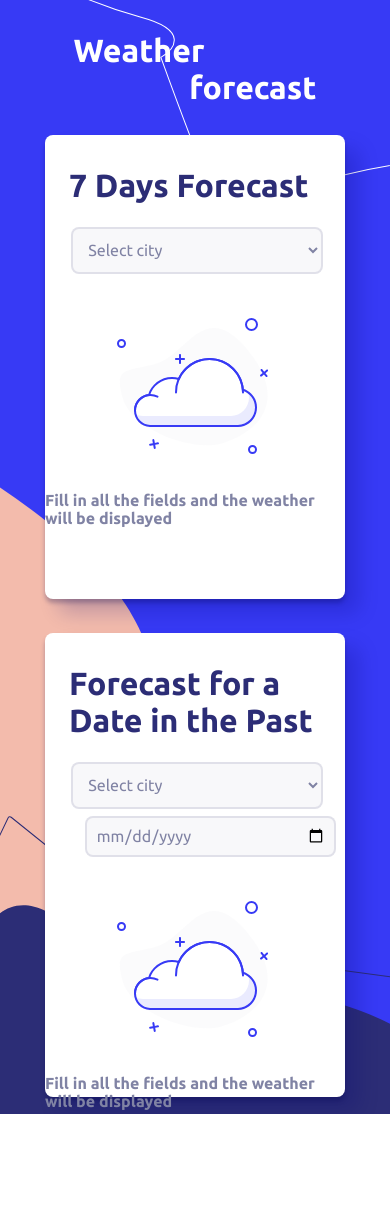
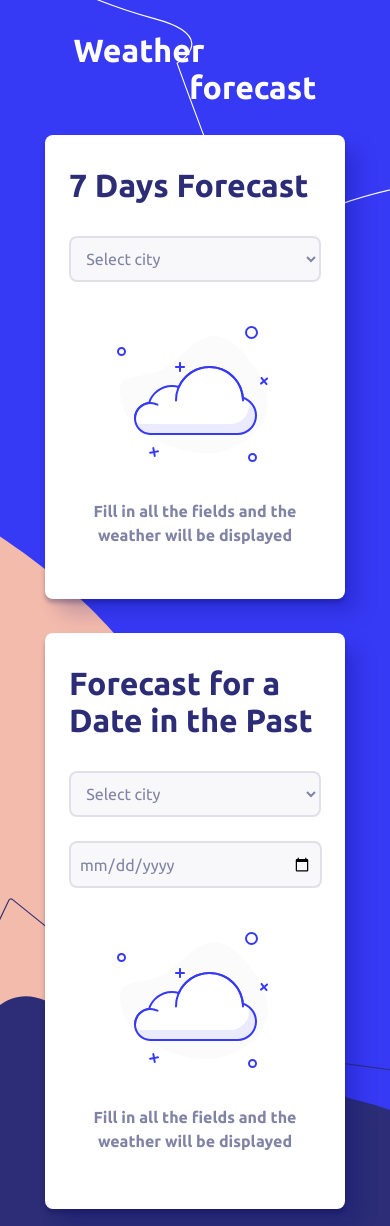
Before and after one commit to kseniasalabaeva/weathercast, a React (Create React App) app: page / in a window 390 px wide. Before the commit the page ends 1114 px from the top, so only its background shows below. Built offline with nearby package versions, Linux system fonts and the light colour scheme.

Commit message:
Improved logic, improved adaptivity

```diff
--- a/src/_variables.scss
+++ b/src/_variables.scss
@@ -10,3 +10,9 @@ $h1: 32px;
 $h2: 24px;
 $body: 16px;
 $meta: 14px;
+
+@mixin value-prefix($prop, $value) {
+  @each $prefix in ('-webkit-', '-moz-', '') {
+    #{$prop}: #{$prefix}#{$value};
+  }
+}
--- a/src/components/empty-card/EmptyCard.scss
+++ b/src/components/empty-card/EmptyCard.scss
@@ -15,6 +15,9 @@
     font-size: $body;
     color: $secondary;
     font-weight: bold;
+    text-align: center;
+    line-height: 24px;
+    margin: 0 30px;
   }
 }
 
--- a/src/components/select/Select.scss
+++ b/src/components/select/Select.scss
@@ -5,7 +5,7 @@
   font-size: $body;
   font-weight: normal;
   color: $secondary;
-  margin: 2.4% 0 0 8.7%;
+  margin: 16px 0 0 58px;
   padding: 0.7em;
   width: 252px;
   border: 2px solid rgba(128, 131, 164, 0.2);
@@ -20,3 +20,9 @@
     border-radius: 8px;
   }
 }
+
+@media screen and (max-width: 460px) {
+  .city-select {
+    margin: 16px 24px 0 24px;
+  }
+}
--- a/src/components/weather-card/WeatherCard.scss
+++ b/src/components/weather-card/WeatherCard.scss
@@ -36,3 +36,9 @@
     align-self: flex-end;
   }
 }
+
+@media screen and (max-width: 460px) {
+  .weather-card {
+    border: 2px solid $base_strong;
+  }
+}
--- a/src/components/weather-card/WeatherCard.tsx
+++ b/src/components/weather-card/WeatherCard.tsx
@@ -12,22 +12,18 @@ interface IWeatherCardProps {
 
 const WeatherCard: React.FC<IWeatherCardProps> = ({
   item,
-  width,
-  ...props
+  width
 }) => {
   function getDate (): string {
-    console.log('Get data', item.dt)
     return item?.dt ? new Date(item.dt * 1000).toLocaleDateString() : ''
   }
   function getTemp (): string {
-    console.log('Get temp', item.temp.day)
     if (item.temp.day) {
       return item?.temp?.day ? `${(item.temp.day - 273.15).toFixed()}°` : ''
     }
     return item?.temp ? `${(item.temp - 273.15).toFixed()}°` : ''
   }
   function getSrc (): string {
-    console.log('Get icon', item.weather[0].icon)
     return item?.weather?.length ? `${baseIconUrl}/${item.weather[0].icon}.png` : ''
   }
   return (
--- a/src/pages/Home/Homepage.scss
+++ b/src/pages/Home/Homepage.scss
@@ -60,10 +60,10 @@
         align-items: center;
         justify-content: center;
         height: 100%;
-        overflow: hidden;
 
         &__container {
           display: flex;
+          justify-content: center;
           width: 544px;
 
           &__weather-card {
@@ -90,9 +90,10 @@
         font-size: $body;
         font-weight: normal;
         color: $secondary;
-        margin: 2.4% 0 0 40px;
-        padding: 0.54em;
-        width: 230px;
+        margin: 16px 0 0 40px;
+        height: 27px;
+        padding: 8px;
+        width: 233px;
         border: 2px solid rgba(128, 131, 164, 0.2);
         border-radius: 8px;
         background-color: rgba(128, 131, 164, 0.06);
@@ -101,6 +102,12 @@
       }
 
     }
+}
+
+@media screen and (min-width: 461px) and (max-width: 792px) {
+  .homepage {
+    @include value-prefix(width, fit-content);
+  }
 }
 
 @media screen and (max-width: 460px) {
@@ -116,13 +123,24 @@
 
     .cards {
       &__item {
-        height: 464px;
+        &:nth-child(1) {
+          height: 464px;
+        }
+        height: 576px;
         width: 300px;
 
         &__title {
           margin: 32px 24px 16px 24px;
         }
       }
+      .weather-cards {
+        &__container {
+          width: 257px;
+        }
+      }
+      .date-input {
+        margin: 24px 24px 0 24px;
+      }
     }
   }
 }
--- a/src/pages/Home/Homepage.tsx
+++ b/src/pages/Home/Homepage.tsx
@@ -14,38 +14,49 @@ const Homepage = () => {
   const [serverdata, setServerData] = useState<Array<any>>([])
   const [pastserverdata, setPastServerData] = useState<any>()
   const [index, setIndex] = useState(0)
-  const [secondCardDate, setSecondCardDate] = useState<number>()
+  const [isMobile, setIsMobile] = useState(false)
+  const [secondCardDate, setSecondCardDate] = useState<number>(0)
   const [secondCardCity, setSecondCardCity] = useState<City>(City.None)
 
   const API_KEY = '7384a8fb7699cee18fbfa10906161e96'
   const baseUrl = `https://api.openweathermap.org/data/2.5/onecall?&exclude=minutely,hourly,alerts&appid=${API_KEY}`
   const pastUrl = `https://api.openweathermap.org/data/2.5/onecall/timemachine?&appid=${API_KEY}`
 
-  //  Function for getting data about weather for a week
+  /**
+   * Function for getting data about weather for a week
+   * @param lat
+   * @param lon
+   */
   async function getData (lat?: number, lon?: number): Promise<void> {
     try {
       const url = `${baseUrl}&lat=${lat}&lon=${lon}`
       const { data } = (await axios.get(url))
-      console.log('data', data)
       setServerData(data.daily)
-      console.log('this is value for 3 days ', serverdata)
     } catch (error) {
       throw new Error(error.message)
     }
   }
-  //  Function for getting data about weather in the 'past'
+
+  /**
+   * Function for getting data about weather in the 'past'
+   * @param lat
+   * @param lon
+   * @param time
+   */
   async function getPastData (lat?: number, lon?: number, time?: number): Promise<void> {
     try {
       const url = `${pastUrl}&lat=${lat}&lon=${lon}&dt=${time}`
-      console.log('url', url)
       const { data } = (await axios.get(url))
       setPastServerData(data.current)
-      console.log('pastserverdata', pastserverdata)
     } catch (error) {
       alert('Выбранная дата не соответствует подписке :)')
     }
   }
-  //  Function for changing sity in select and showing weather cards
+
+  /**
+   * Function for changing city in select and showing weather cards
+   * @param city
+   */
   function handleCityChange (city: City): void {
     if (!(Coordinates[city].lat || Coordinates[city].lon)) {
       return
@@ -53,12 +64,17 @@ const Homepage = () => {
     const { lat, lon } = Coordinates[city]
     getData(lat, lon)
   }
-  //  Function for showing 3 cards
+
+  const updateDeviceState = () => setIsMobile(window.innerWidth <= 460)
+
   function getFormattedList (): Array<any> {
-    if (window.innerWidth <= 400) {
-      return serverdata.slice(index, index + 1)
+    const max = serverdata.length - 3
+    const shouldIndexBeChanged = !isMobile && max > 0 && index > max
+    const i = shouldIndexBeChanged ? max : index
+    if (shouldIndexBeChanged) {
+      setIndex(max)
     }
-    return serverdata.slice(index, index + 3)
+    return serverdata.slice(i, i + (isMobile ? 1 : 3))
   }
 
   function handlePrevClick (): void {
@@ -68,22 +84,27 @@ const Homepage = () => {
   }
 
   function handleNextClick (): void {
-    if (index < (serverdata.length - 3) || (window.innerWidth < 400 && index < (serverdata.length - 1))) {
+    const isNextAvailable = index < serverdata.length - (isMobile ? 1 : 3)
+    if (isNextAvailable) {
       setIndex(index + 1)
     }
   }
 
-  //  Functions for changing date and city in the 'past' block
-  function handleChangeSecondCardDate (event: any) {
+  /**
+   * Functions for changing date and city in the 'past' block
+   * @param event
+   */
+  function handleChangeSecondCardDate (event: any): void {
     const dateFromInput = event.target.value + ' 12:00:00'
-    console.log(dateFromInput)
     const timestamp = +(new Date(dateFromInput)) / 1000
     setSecondCardDate(timestamp)
   }
 
-  function handlePastCityChange (city: City): void {
-    setSecondCardCity(city)
-  }
+  const handlePastCityChange = (city: City) => setSecondCardCity(city)
+
+  useEffect(() => {
+    window.addEventListener('resize', updateDeviceState)
+  }, [])
 
   useEffect(() => {
     const coords = Coordinates[secondCardCity]
@@ -93,6 +114,10 @@ const Homepage = () => {
     const { lat, lon } = coords
     getPastData(lat, lon, secondCardDate)
   }, [secondCardDate, secondCardCity])
+
+  useEffect(() => () => {
+    window.removeEventListener('resize', updateDeviceState)
+  }, [])
 
   return (
     <div className="homepage">
```
